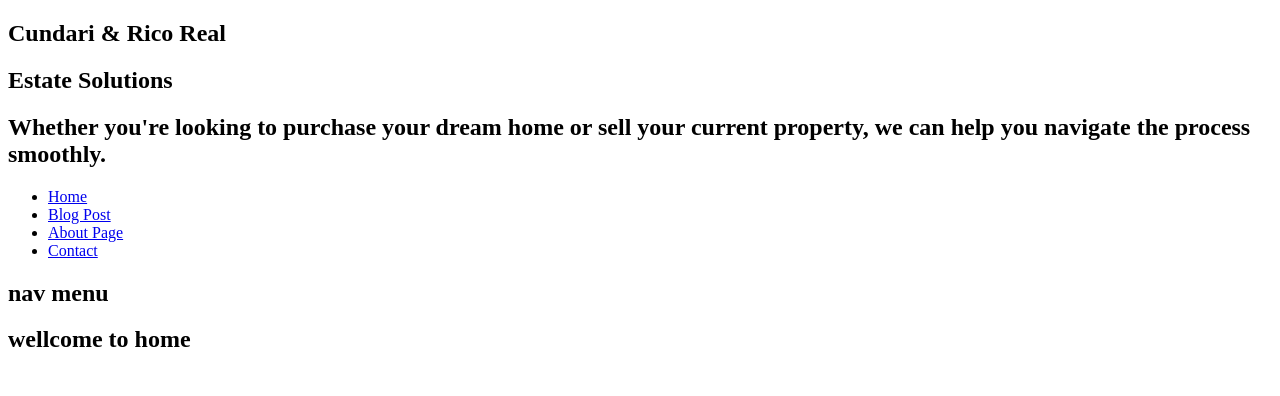
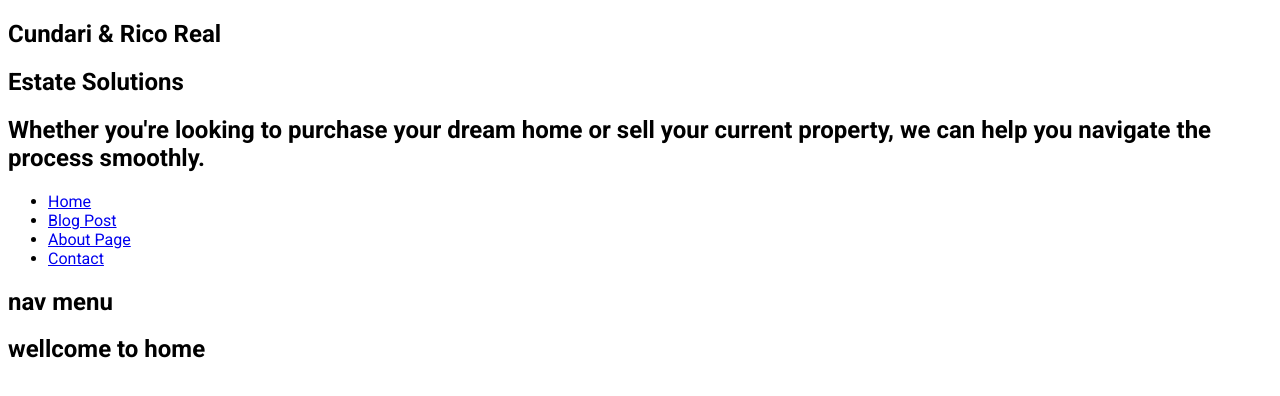
Before and after one commit to nvdvlp/blog-cundari---rico-real-estate-solutions, a Next.js app in the folder blog-app/: page / in a window 1280 px wide. Shown: the top 396 px of the page. Built offline with nearby package versions, Linux system fonts and the light colour scheme.

Commit message:
add google fonts next js integration in layout.js

```diff
--- a/blog-app/app/layout.js
+++ b/blog-app/app/layout.js
@@ -1,4 +1,6 @@
 import './global.css'
+//import fonts
+import { Roboto } from 'next/font/google'
 //import components all components in layout
 import Header from './components/Header'
 
@@ -15,10 +17,17 @@
 
 }
 
+//font roboto object
+const roboto = Roboto({
+  weight:["300", "400", "500", "700"],
+  styles:["italic", "normal"],
+  subsets:["latin"],
+})
+
 export default function RootLayout({ children }) {
   return (
     <html lang="en">
-      <body>
+      <body className={roboto.className}>
         <Header />
 
           {children}
```
